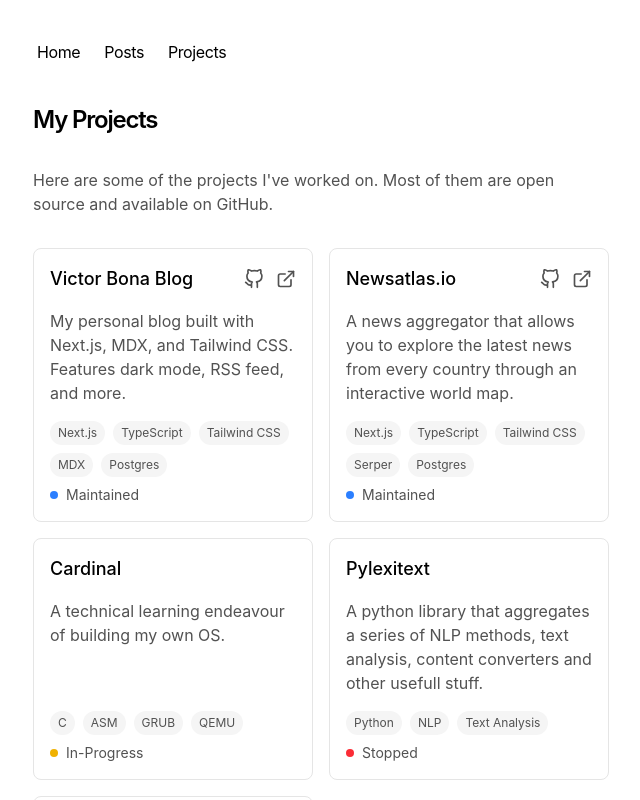
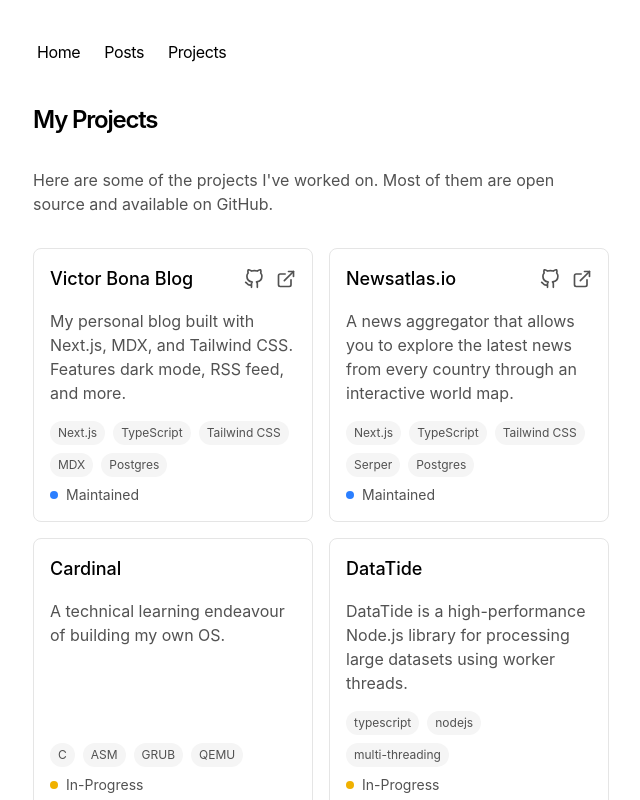
Before and after one commit to vicotrbb/victorbona.blog, a Next.js app: page /projects in a window 1280 px wide. Shown: the top 800 px of the page, without its empty margins (319-959 px from the left). Built offline with nearby package versions, Linux system fonts and the light colour scheme.

Commit message:
chore: added new in-progress project to projects list

```diff
--- a/app/projects/projects.ts
+++ b/app/projects/projects.ts
@@ -35,6 +35,15 @@
     status: "in-progress",
   },
   {
+    name: "DataTide",
+    description:
+      "DataTide is a high-performance Node.js library for processing large datasets using worker threads.",
+    repository: "https://github.com/vicotrbb/data-tide-js",
+    website: undefined,
+    tags: ["typescript", "nodejs", "multi-threading"],
+    status: "in-progress",
+  },
+  {
     name: "Pylexitext",
     description:
       "A python library that aggregates a series of NLP methods, text analysis, content converters and other usefull stuff.",
```
